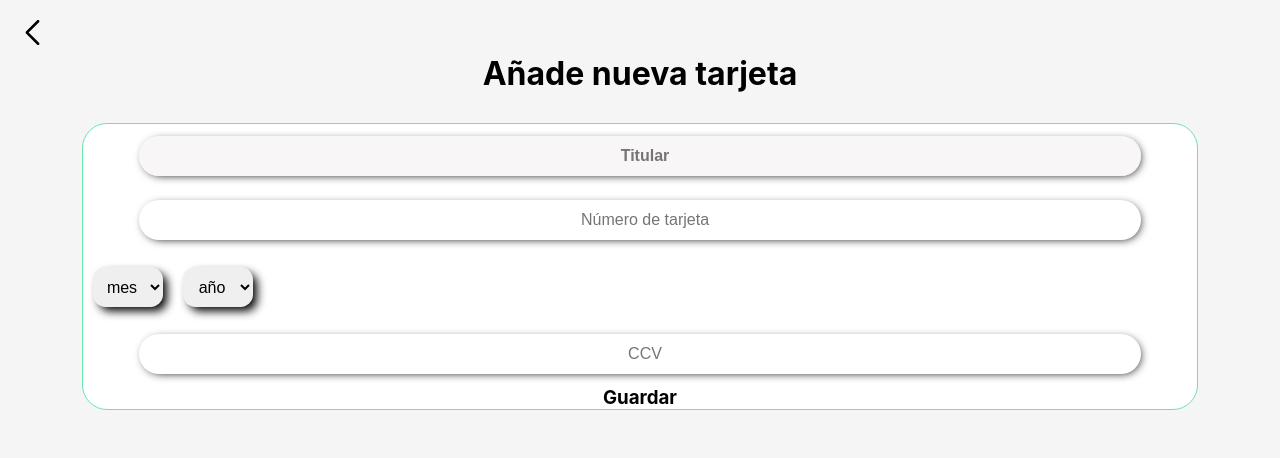
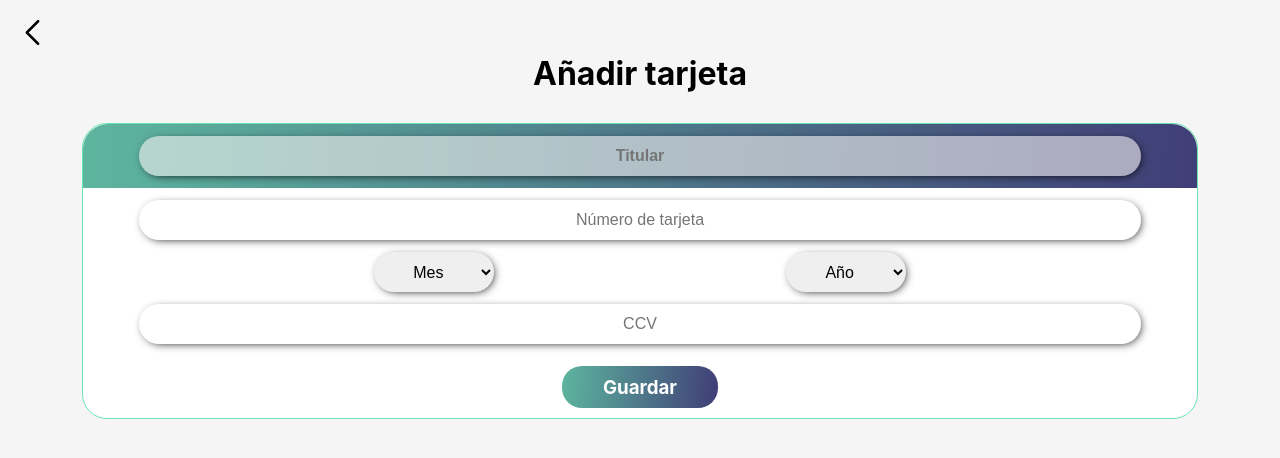
Before and after one commit to sonimik13/coches_electricos, a React (Create React App) app in the folder fsFront/: page /nuevaTarjeta in a window 1280 px wide. Shown: the top 458 px of the page. Built offline with nearby package versions, Linux system fonts and the light colour scheme.

Commit message:
Retoques en css, y en formas de pago

```diff
--- a/fsFront/src/App.js
+++ b/fsFront/src/App.js
@@ -15,9 +15,8 @@ import Recarga1 from "./components/Recarga/Recarga1/Recarga1";
 import Carga1 from "./components/CargasRapidas/Carga1";
 import Carga2 from "./components/CargasRapidas/Carga2";
 import Pago from "./components/Pago/Pago";
-import NuevaTarjeta from "./components/Pago/NuevaTarjeta/NuevaTarjeta"
+import NuevaTarjeta from "./components/Pago/NuevaTarjeta/NuevaTarjeta";
 import { BrowserRouter as Router, Route, Switch } from "react-router-dom";
-
 
 function App() {
   const [menu, setMenu] = useState(false);
--- a/fsFront/src/Components/Configuracion/Configuracion.css
+++ b/fsFront/src/Components/Configuracion/Configuracion.css
@@ -56,7 +56,7 @@ div.coches-usuario img:hover {
 }
 
 div.info-coche {
-  margin: 20px auto;
+  margin: 40px auto;
   width: 90%;
   display: flex;
   flex-direction: column;
@@ -99,7 +99,7 @@ div.editar-eliminar {
   display: flex;
   justify-content: space-between;
   padding: 10px;
-  font-weight: 600;
+  font-weight: 700;
 }
 div.editar-eliminar p:hover {
   cursor: pointer;
--- a/fsFront/src/Components/Configuracion/Configuracion.js
+++ b/fsFront/src/Components/Configuracion/Configuracion.js
@@ -5,9 +5,10 @@ import añadir from "../../assets/añadir-coche.svg";
 import Coche from "./Coche/Coche";
 import FetchUser from "../../Hooks/FetchUser";
 import React, { useState, useEffect } from "react";
-import { Link } from "react-router-dom";
+import { Link, useHistory } from "react-router-dom";
 
 function Config() {
+  const history = useHistory()
   const [select, setSelect] = useState({});
   const [user, setUser] = useState();
 
@@ -57,9 +58,10 @@ function Config() {
               <p>+34 {user ? user.movil : ""}</p>
               <p>{user ? user.email : ""}</p>
             </div>
-            <Link to="/editarUsuario">
-              <img src={avanza} alt="avanza" />
-            </Link>
+              <img src={avanza} alt="avanza" onClick={()=> history.push({
+                pathname: "/editarUsuario",
+                state: user
+              })}/>
           </div>
           <div className="coches-usuario">
             <h2>Coches</h2>
--- a/fsFront/src/Components/Configuracion/Usuario/EditUser.js
+++ b/fsFront/src/Components/Configuracion/Usuario/EditUser.js
@@ -2,16 +2,17 @@ import React, { useState, useEffect } from "react";
 import FetchEditUser from "../../../Hooks/FetchEditUser";
 import FetchUser from "../../../Hooks/FetchUser";
 import atras from "../../../assets/atras.svg";
-import { Link, useHistory } from "react-router-dom";
+import { Link, useHistory, useLocation } from "react-router-dom";
 
 export default function EditUser() {
+  const location = useLocation()
   const history = useHistory();
   const [token] = useState(sessionStorage.getItem("token"));
   const [user, setUser] = useState();
-  const [nombre, setNombre] = useState("");
-  const [apellido, setApellido] = useState("");
-  const [movil, setMovil] = useState("");
-  const [email, setEmail] = useState("");
+  const [nombre, setNombre] = useState(location.state.name);
+  const [apellido, setApellido] = useState(location.state.surname);
+  const [movil, setMovil] = useState(location.state.movil);
+  const [email, setEmail] = useState(location.state.email);
 
   useEffect(() => {
     const fetch1 = async () => {
@@ -85,11 +86,12 @@ export default function EditUser() {
               onChange={handleNombre}
               className="nombre-usuario"
               placeholder="Edita tu nombre"
+              value={nombre}
             />
           </div>
-          <input type="text" onChange={handleApellido} placeholder="Apellido" />
-          <input type="text" onChange={handleMovil} placeholder="Movil" />
-          <input type="text" onChange={handleEmail} placeholder="Correo" />
+          <input type="text" value={apellido} onChange={handleApellido} placeholder="Apellido" />
+          <input type="text" value={movil} onChange={handleMovil} placeholder="Movil" />
+          <input type="text" value={email} onChange={handleEmail} placeholder="Correo" />
           <div className="editar-usuario">
             <h3 onClick={FetchEditar}>Editar</h3>
           </div>
--- a/fsFront/src/Components/Pago/NuevaTarjeta/NuevaTarjeta.js
+++ b/fsFront/src/Components/Pago/NuevaTarjeta/NuevaTarjeta.js
@@ -3,7 +3,7 @@ import atras from "../../../assets/atras.svg";
 import FetchNewCard from "../../../Hooks/FetchCard";
 import { Link, useHistory } from "react-router-dom";
 
-function NuevaTarjeta(props) {
+function NuevaTarjeta() {
   const history = useHistory();
   const [titular, setTitular] = useState("");
   const [numero, setNumero] = useState("");
@@ -36,12 +36,11 @@ function NuevaTarjeta(props) {
       numero: numero,
       fecha: `${fecha.mes}/${fecha.año}`,
       codigo: codigo,
-      token: props.token,
+      token: token,
     };
     const result = await FetchNewCard(newCard, token);
     const data = await result.json();
     if (data.status === 200) {
-      alert(data.data);
       history.push("/pago");
     } else if (data.status === 401) {
       alert(data.data);
@@ -50,7 +49,6 @@ function NuevaTarjeta(props) {
     } else {
       alert(data.data);
     }
-    console.log(data);
   };
   return (
     <div className="todo-pago">
@@ -58,7 +56,7 @@ function NuevaTarjeta(props) {
         <img src={atras} alt="atras" />
       </Link>
       <div className="main-pago">
-        <h1 className="titulo-pago">Añade nueva tarjeta</h1>
+        <h1 className="titulo-pago">Añadir tarjeta</h1>
         <div className="info-tarjeta">
           <div className="input-titular">
             <input type="text" onChange={handleTitular} placeholder="Titular" />
@@ -68,9 +66,9 @@ function NuevaTarjeta(props) {
             onChange={handleNumero}
             placeholder="Número de tarjeta"
           />
-          <div className="inputs2">
-            <select name="mes-tarjeta" id="mes-tarjeta" onChange={handleFecha}>
-              <option value="0">mes</option>
+          <div className="añadir-inputs">
+            <select name="mes-tarjeta" onChange={handleFecha}>
+              <option value="#">Mes</option>
               <option value="1">1</option>
               <option value="2">2</option>
               <option value="3">3</option>
@@ -84,8 +82,8 @@ function NuevaTarjeta(props) {
               <option value="11">11</option>
               <option value="12">12</option>
             </select>
-            <select name="año-tarjeta" id="año-tarjeta" onChange={handleFecha2}>
-              <option value="0">año</option>
+            <select name="año-tarjeta" onChange={handleFecha2}>
+              <option value="0">Año</option>
               <option value="2021">2021</option>
               <option value="2022">2022</option>
               <option value="2023">2023</option>
@@ -96,9 +94,7 @@ function NuevaTarjeta(props) {
               <option value="2028">2028</option>
             </select>
           </div>
-          <div className="input-ccv">
             <input type="text" onChange={handleCodigo} placeholder="CCV" />
-          </div>
           <div className="guardar-tarjeta" onClick={Fetch}>
             <h3>Guardar</h3>
           </div>
--- a/fsFront/src/Components/Pago/Pago.css
+++ b/fsFront/src/Components/Pago/Pago.css
@@ -22,11 +22,11 @@ div.menu-pago img {
   width: 15px;
 }
 div.tarjetas-usuario {
-    margin: 10px auto;
-    display: flex;
-    align-items: center;
-    justify-content: space-between;
-    width: 90%;
+  margin: 10px auto;
+  display: flex;
+  align-items: center;
+  justify-content: space-between;
+  width: 90%;
 }
 h1.titulo-pago {
   text-align: center;
@@ -61,23 +61,12 @@ div.input-titular input {
 }
 
 div.eliminar-tarjeta {
-  display: flex;
-  justify-content: center;
-  padding: 10px;
-  font-weight: 600;
+  margin: 10px auto;
+  font-weight: bold;
 }
 div.eliminar-tarjeta p:hover {
   cursor: pointer;
   transform: scale(1.02);
-}
-div.inputs2 > input,
-div.inputs2 > select {
-  text-align: center;
-  width: 70px;
-  margin: 15px 10px;
-  height: 40px;
-  font-size: 16px;
-  box-shadow: 5px 5px 10px -1px black;
 }
 
 .info-tarjeta {
@@ -95,7 +84,6 @@ div.info-tarjeta input {
   width: 90%;
   margin: 12px auto;
   height: 40px;
-  padding-left: 10px;
   font-size: 16px;
   border-radius: 20px;
   border: none;
@@ -110,17 +98,44 @@ div.info-tarjeta input {
   background-color: rgba(255, 255, 255, 0.7);
 }
 
-.inputs2 {
+div.añadir-inputs {
   display: flex;
   flex-direction: row;
+  justify-content: space-evenly;
 }
 
-.mes-tarjeta input {
-  width: 100%;
+div.añadir-inputs select {
+  text-align: center;
+  width: 120px;
+  height: 40px;
+  font-size: 16px;
+  border-radius: 20px;
+  border: none;
+  box-shadow: 2px 2px 10px -3px black;
 }
 
-.input-ccv {
-  width: 100%;
+div.input-titular {
+  text-align: center;
+  background: linear-gradient(94.06deg, #69e5af -40.19%, #340d66 141.01%);
+  color: black;
+  font-weight: 600;
+  border-radius: 25px 25px 0 0;
+  background-color: rgba(255, 255, 255, 0.7);
+}
+
+div.guardar-tarjeta {
+  color: white;
+  border-radius: 20px;
+  margin: 10px auto;
   display: flex;
-  flex-direction: column;
+  justify-content: center;
+  align-items: center;
+  height: 42px;
+  width: 156px;
+  background: linear-gradient(94.06deg, #69e5af -40.19%, #340d66 141.01%);
 }
+
+div.guardar-tarjeta:hover {
+  cursor: pointer;
+  transform: scale(1.02);
+}
--- a/fsFront/src/Components/Pago/Pago.js
+++ b/fsFront/src/Components/Pago/Pago.js
@@ -16,7 +16,7 @@ function Pago() {
       await setUser(data.result);
     };
     fetch1();
-  }, []);
+  });
 
   const drawTarjetas = () => {
     if (user) {
--- a/fsFront/src/Components/Pago/Tarjeta/Tarjeta.js
+++ b/fsFront/src/Components/Pago/Tarjeta/Tarjeta.js
@@ -11,12 +11,10 @@ function Tarjeta(props) {
       fecha: props.tarjeta.fecha,
       codigo: props.tarjeta.codigo,
     };
-    console.log(card);
 
     const result = await FetchDeleteCard(card, token);
     const data = await result.json();
     if (data.status === 200) {
-      alert(data.data);
     } else if (data.status === 401) {
       alert(data.data);
     } else if (data.status === 406) {
@@ -25,6 +23,7 @@ function Tarjeta(props) {
       alert(data.data);
     }
   };
+
   return (
     <>
       <div className="info-tarjeta">
```
